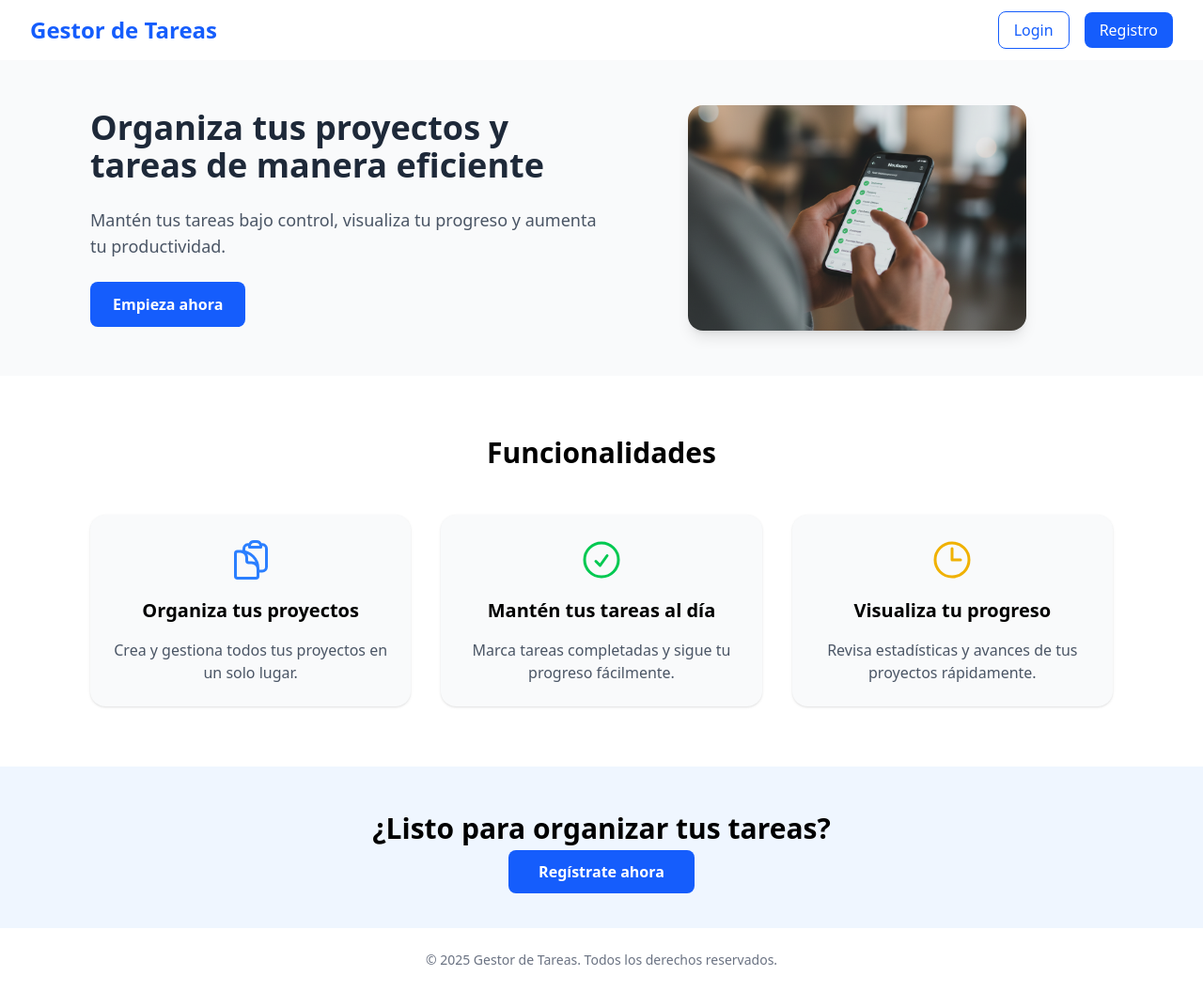
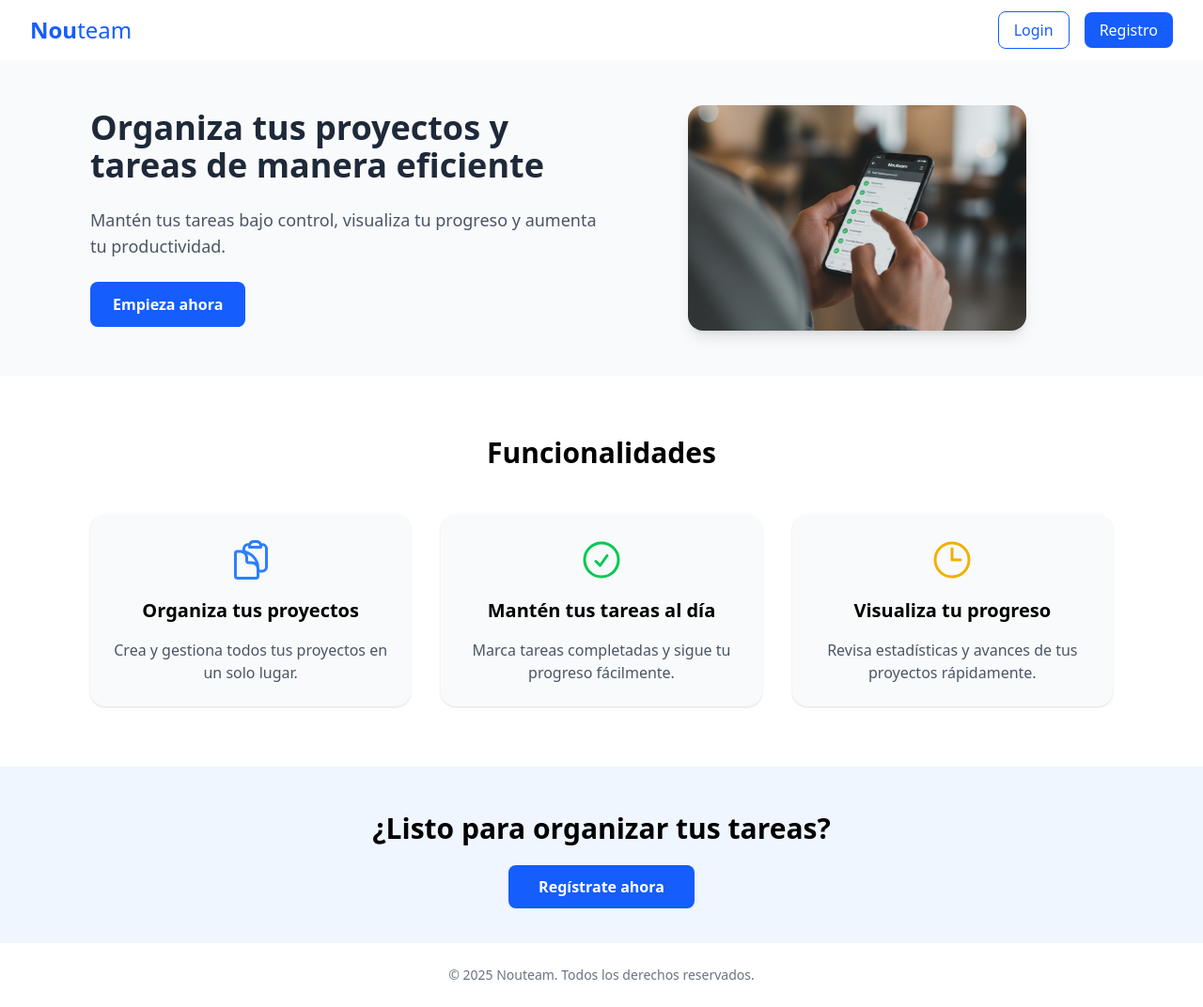
Before and after one commit to MaykelldaCostaRamos/Gesto-de-tareas, a React app in the folder frontend/: page / in a window 1280 px wide. Shown: the whole page at 94% size. Built offline with nearby package versions, Linux system fonts and the light colour scheme; no server answers; the HTML template or start-up script is replaced by a standard one.

Commit message:
Se agrega nombre a la app

```diff
--- a/frontend/src/pages/LandingPage.jsx
+++ b/frontend/src/pages/LandingPage.jsx
@@ -20,7 +20,7 @@ export default function LandingPage() {
           transition={{ duration: 0.6 }}
           className="text-2xl font-bold text-blue-600"
         >
-          Gestor de Tareas
+          Nou<span className="font-light">team</span>
         </motion.h1>
         <motion.div
           initial={{ opacity: 0, y: -20 }}
@@ -58,6 +58,7 @@ export default function LandingPage() {
           <p className="text-gray-600 text-lg">
             Mantén tus tareas bajo control, visualiza tu progreso y aumenta tu productividad.
           </p>
+
           <motion.div whileHover={{ scale: 1.05 }} whileTap={{ scale: 0.95 }}>
             <Link
               to="/register"
@@ -135,7 +136,7 @@ export default function LandingPage() {
         viewport={{ once: true }}
         className="py-12 bg-blue-50 text-center"
       >
-        <h3 className="text-3xl font-bold mb-4">¿Listo para organizar tus tareas?</h3>
+        <h3 className="text-3xl font-bold mb-8">¿Listo para organizar tus tareas?</h3>
         <motion.div whileHover={{ scale: 1.05 }} whileTap={{ scale: 0.95 }}>
           <Link
             to="/register"
@@ -148,7 +149,7 @@ export default function LandingPage() {
 
       {/* Footer */}
       <footer className="py-6 bg-white text-center text-gray-500 text-sm">
-        &copy; 2025 Gestor de Tareas. Todos los derechos reservados.
+        &copy; 2025 Nouteam. Todos los derechos reservados.
       </footer>
     </div>
   );
--- a/frontend/src/pages/Login.jsx
+++ b/frontend/src/pages/Login.jsx
@@ -34,7 +34,7 @@ export default function Login() {
   return (
     <div className="min-h-screen flex flex-col items-center bg-gray-50 px-4">
       <div className="mt-6 mb-6">
-        <h1 className="text-3xl font-bold text-blue-600">Gestor de Tareas</h1>
+        <h1 className="text-3xl font-bold text-blue-600">Nou<span className="font-light">team</span></h1>
       </div>
 
       <motion.div initial={{ opacity: 0, y: 20 }} animate={{ opacity: 1, y: 0 }} transition={{ duration: 0.6 }} className="w-full max-w-md bg-white p-8 rounded-2xl shadow-lg mt-16 mb-6">
--- a/frontend/src/pages/Register.jsx
+++ b/frontend/src/pages/Register.jsx
@@ -75,7 +75,8 @@ export default function Register() {
   return (
     <div className="min-h-screen flex flex-col items-center bg-gray-50 px-4">
       <div className="mt-6 mb-6">
-        <h1 className="text-3xl font-bold text-blue-600">Gestor de Tareas</h1>
+        <h1 className="text-3xl font-bold text-blue-600">Nou<span className="font-light">team</span></h1>
+
       </div>
 
       <motion.div
```
